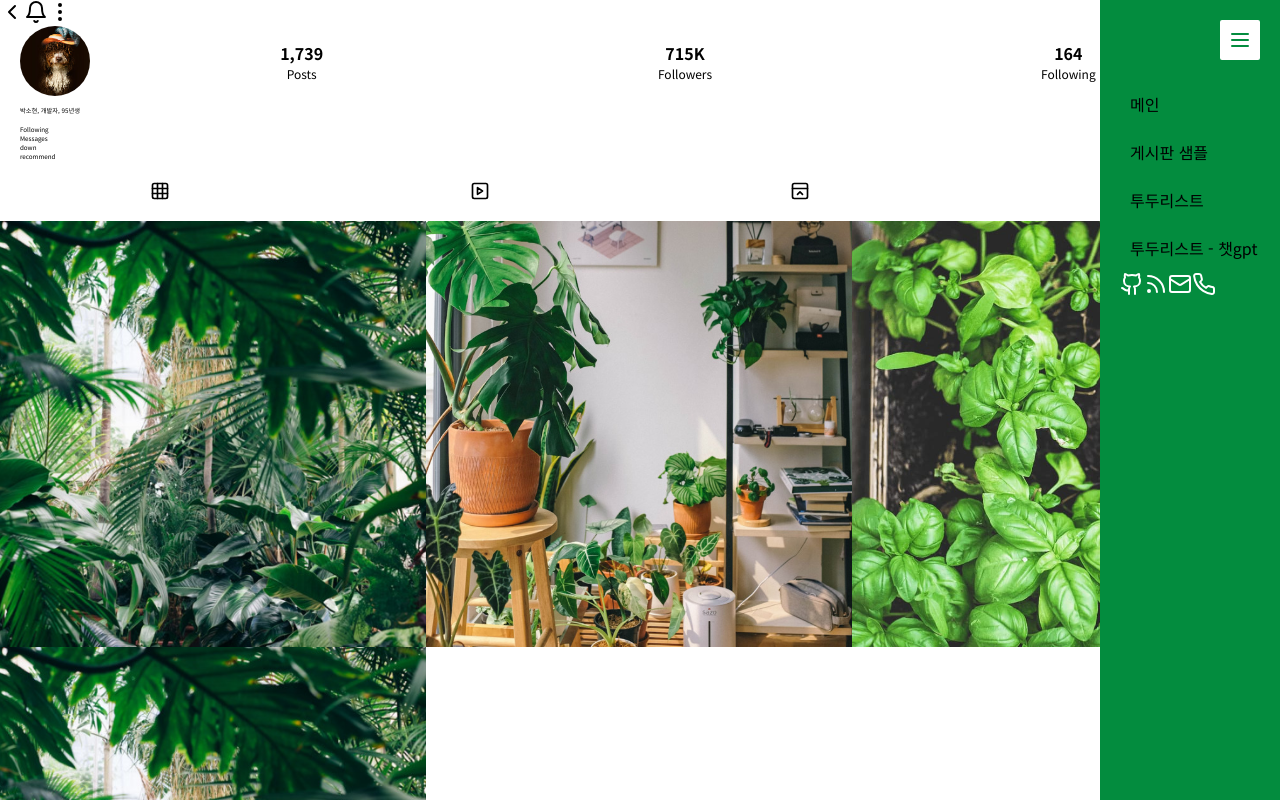
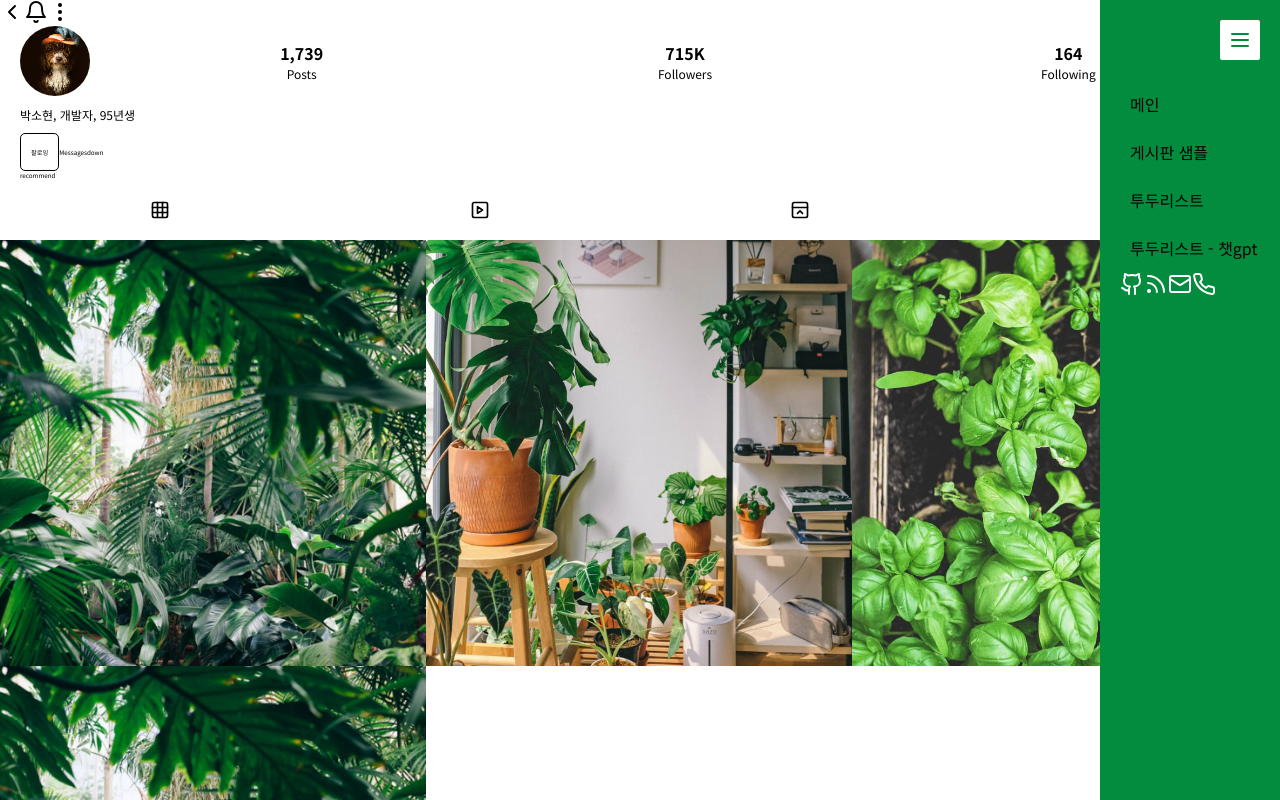
Before and after one commit to 33park/next-sample, a Next.js app in the folder next-basic/: page /user in a window 1280 px wide. Shown: the top 800 px of the page. Built offline with nearby package versions, Linux system fonts and the light colour scheme.

Commit message:
드롭박스 컴포넌트 수정 중

```diff
--- a/next-basic/src/app/component/Instargram.tsx
+++ b/next-basic/src/app/component/Instargram.tsx
@@ -37,7 +37,7 @@ export default function Instargram({ userId, userName, content, isLiked, likedCo
                 <ImageContainer>
                     <ImageWrapper>
                         {/* 타입스크립트가 image, index에 대한 명시적 타입 */}
-                        {upLoadedImage.map((image: string, index: number) => (
+                        {upLoadedImage && upLoadedImage.map((image: string, index: number) => (
                             <ImageBox key={index}>
                                 <ThumbnailImage src={`/images/uploaded/${userId}/${image}.jpg`} alt={`Image ${index + 1}`} />
                             </ImageBox>
--- a/next-basic/src/app/component/button/DropDown.tsx
+++ b/next-basic/src/app/component/button/DropDown.tsx
@@ -1,10 +1,68 @@
 'use client'
-import React from 'react'
+import React,{useState} from 'react'
+import { styled } from 'styled-components'
+
+import { flexBox,offSet, DefaultBtn,BorderSet } from '@/style/styles/common'
+import { theme } from '@/style/styles/theme';
+
+interface ButtonProps {
+    btnHeight: string;
+    placeHolderTxt:string;
+    DropDownList:string[];
+    // onChangeList: (selectedItem: string) => void;
+}
 
 
+export default function DropDown({btnHeight, placeHolderTxt, DropDownList, }:ButtonProps) {
+    const [listOpen, setListOpen] = useState(false);
+    const [selectedItem, setSelectedItem] = useState(placeHolderTxt);
+    const onToggle = () => {
+        setListOpen(listOpen => !listOpen);
+    }
 
-export default function DropDown() {
-  return (
-    <div>DropDown</div>
+    const handleItemClick = (item : string) => {
+        setSelectedItem(item);
+        setListOpen(false);
+    }
+
+    return (
+    <DropDownBtn>
+        <BasicBtn onClick={onToggle} $height={btnHeight} $status={listOpen}>{selectedItem}</BasicBtn>
+        {listOpen && <DropWrapper $height={btnHeight}>
+            {DropDownList.map((list, index) => (
+                <Droplist $height={btnHeight} key={`${list}${index}`} onClick={handleItemClick(list[index])}>{list}</Droplist>
+            ))}
+        </DropWrapper>}
+
+    </DropDownBtn>
   )
 }
+
+const DropDownBtn = styled.div`
+    ${offSet({position: 'relative'})};
+    `
+
+const BasicBtn = styled.div<{ $height: string, $status: Boolean}>`
+    ${props => DefaultBtn({ height: props.$height })};
+    border-radius: ${({$status}) => $status ? '0.5rem 0.5rem 0 0 ' : '0.5rem'};
+    `
+
+const DropWrapper = styled.ul<{ $height: string}>`
+    ${props => offSet({ position: 'absolute', top: props.$height})};
+    ${flexBox()}
+    flex-direction: column;
+    width: 100%;
+    background-color: ${theme.colors.white};
+    ${BorderSet()};
+    box-sizing: border-box;
+`
+
+const Droplist = styled.li<{ $height: string}>`
+    ${flexBox({justify: 'center', align:'center'})};
+    width: 100%;
+    line-height: ${({ $height }) => $height};
+    ${BorderSet({width: '.1rem 0 0 0'})};
+    &:first-child {
+        ${BorderSet({width: '0'})};
+    }
+`
--- a/next-basic/src/app/component/instargram/InnerContent.tsx
+++ b/next-basic/src/app/component/instargram/InnerContent.tsx
@@ -4,6 +4,7 @@ import { Grid3X3, SquarePlay,ContactRound,PanelTopClose   } from 'lucide-react';
 import { styled } from 'styled-components'
 import { flexBox } from '@/style/styles/common'
 import boardData from "api/boardData.js"
+import DropDown from '../button/DropDown';
 
 
 export default function InnerContent() {
@@ -23,11 +24,11 @@ export default function InnerContent() {
                 <UserProfileIntro>
                     <p>박소현, 개발자, 95년생</p>
                 </UserProfileIntro>
-                <section>
-                    <div>Following</div>
+                <UserUtilSec>
+                    <DropDown btnHeight={'3.6rem'} placeHolderTxt={'팔로잉'} DropDownList={['메세지','환경설정']}/>
                     <div>Messages</div>
                     <button type="button">down</button>
-                </section>
+                </UserUtilSec>
                 <section>
                     recommend
                 </section>
@@ -74,6 +75,7 @@ const UserProfileTop = styled.section`
 
 const UserProfileIntro = styled.section`
     padding: 1rem 0;
+    font-size: 1.2rem;
 
 `
 const UserProfileIco = styled.section`
@@ -142,3 +144,7 @@ const GalleryTable = styled.ul`
             }
         }
 `
+
+const UserUtilSec = styled.section`
+    ${flexBox()};
+`
--- a/next-basic/src/style/styles/common.tsx
+++ b/next-basic/src/style/styles/common.tsx
@@ -33,9 +33,9 @@ export const offSet = (props: PositionProps = {}) => css`
 
 // border round
 interface BorderProps {
-    width?: '.1rme' | '';
-    style?: 'solid' | '';
-    color?: '#000' | '';
+    width?: '.1rme' | null;
+    style?: 'solid' | null;
+    color?: '#000' | null;
 }
 
 export const BorderSet = (props: BorderProps = {}) => css`
@@ -43,3 +43,28 @@ export const BorderSet = (props: BorderProps = {}) => css`
     border-style: ${props.style || 'solid'};
     border-color: ${props.color || '#000'};
 `
+
+// button default
+
+interface BtnProps {
+    flex?: 'none' | null;
+    width?: 'auto' | null;
+    height?: '4.8rem' | null;
+    padding: '0 1rem' | null;
+    borderColor?: 'black' | null;
+    radius?: '.5rem' | null;
+}
+
+export const DefaultBtn = (props: BtnProps) => css`
+    flex:${props.flex || 'none'};
+    display: inline-flex;
+    justify-content: center;
+    align-items: center;
+    width: ${props.width || 'auto'};
+    height: ${props.height || '4.8rem'};
+    padding: ${props.padding || '0 1rem'};
+    border-width: .1rem;
+    border-style: solid;
+    border-color: ${props.borderColor || 'black'};
+    border-radius: ${props.radius || '.5rem'};
+`
```
